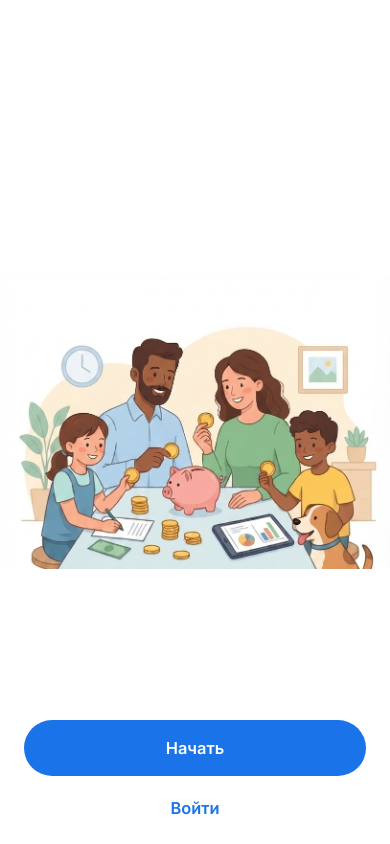
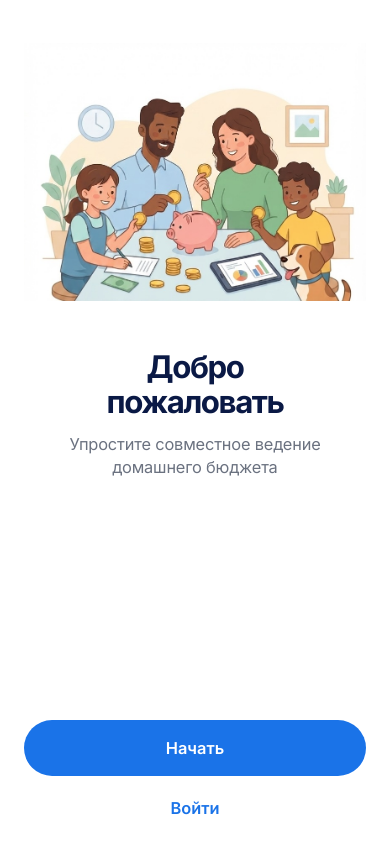
Before and after one commit to samusevvadim24-sys/fintrack, a Next.js app: page / in a window 390 px wide. Built offline with nearby package versions, Linux system fonts and the light colour scheme.

Commit message:
Fit cropped welcome image responsively

```diff
--- a/app/globals.css
+++ b/app/globals.css
@@ -8,8 +8,8 @@ body { min-height:100dvh; font-family:Inter,system-ui,-apple-system,BlinkMacSyst
 button { font:inherit; -webkit-tap-highlight-color:transparent; }
 .welcome-screen { width:100%; min-height:100dvh; overflow:hidden; background:var(--background); }
 .welcome-content { width:100%; min-height:100dvh; display:flex; flex-direction:column; padding:max(12px,env(safe-area-inset-top)) max(24px,env(safe-area-inset-right)) max(12px,env(safe-area-inset-bottom)) max(24px,env(safe-area-inset-left)); }
-.illustration-wrap { width:100%; height:clamp(200px, 38dvh, 330px); flex:0 0 auto; display:flex; justify-content:center; align-items:center; overflow:hidden; }
-.illustration-wrap img { display:block; width:auto; height:auto; max-width:100%; max-height:100%; object-fit:contain; }
+.illustration-wrap { position:relative; width:100%; height:clamp(200px,38dvh,330px); flex:0 0 auto; overflow:hidden; display:flex; justify-content:center; align-items:center; }
+.illustration-wrap img { object-fit:contain; object-position:center center; }
 .copy { width:100%; flex:0 0 auto; text-align:center; padding:clamp(10px,2dvh,18px) 0 clamp(12px,2.5dvh,22px); }
 .copy h1 { margin:0 0 14px; color:var(--foreground); font-size:clamp(27px,8vw,36px); line-height:1.12; font-weight:700; letter-spacing:-.045em; }
 .copy p { margin:0; color:var(--muted); font-size:clamp(14px,4.2vw,17px); line-height:1.4; font-weight:400; letter-spacing:-.01em; }
```
